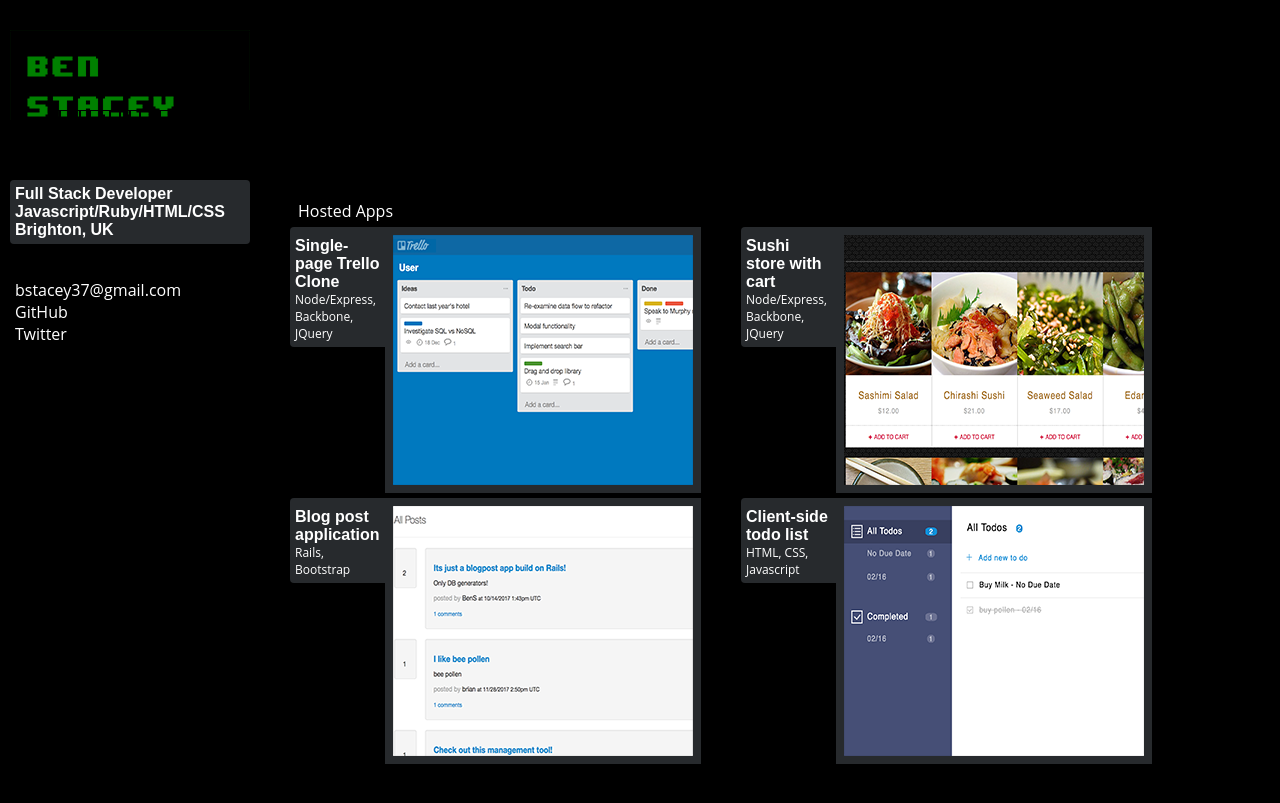
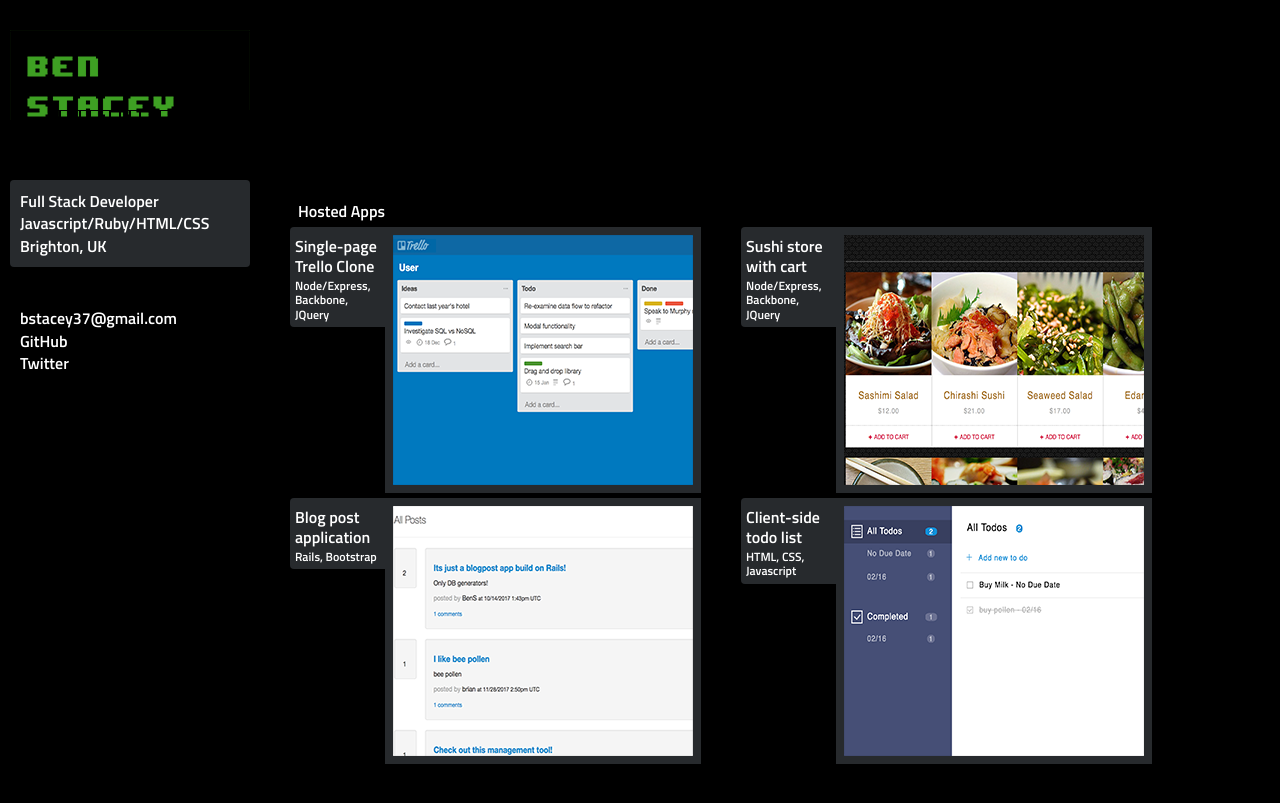
Before and after one commit to SpiderMasterMind/spidermastermind.github.io, a Jekyll site: the page built from index.md, in a window 1280 px wide. Shown: the top 803 px of the page. Built offline with Jekyll 4.4.1, drawn with Linux system fonts in a browser that asks for light colours; nearby versions of some CDN libraries.

Commit message:
logo colour, font family

```diff
--- a/Gemfile
+++ b/Gemfile
@@ -9,7 +9,6 @@
 # This will help ensure the proper Jekyll version is running.
 # Happy Jekylling!
 gem "jekyll", "~> 3.6.2"
-gem "jekyll-octicons"
 
 # This is the default theme for new Jekyll sites. You may change this to anything you like.
 gem "minima", "~> 2.0"
@@ -21,6 +20,7 @@
 # If you have any plugins, put them here!
 group :jekyll_plugins do
   gem "jekyll-feed", "~> 0.6"
+
 end
 
 # Windows does not include zoneinfo files, so bundle the tzinfo-data gem
--- a/_config.yml
+++ b/_config.yml
@@ -32,7 +32,6 @@
 theme: minima
 plugins:
   - jekyll-feed
-  - jekyll-octicons
 
 # Exclude from processing.
 # The following items will not be processed, by default. Create a custom list
--- a/_config_dev.yml
+++ b/_config_dev.yml
@@ -32,7 +32,6 @@
 theme: minima
 plugins:
   - jekyll-feed
-  - jekyll-octicons
 
 # Exclude from processing.
 # The following items will not be processed, by default. Create a custom list
--- a/_includes/head.html
+++ b/_includes/head.html
@@ -5,5 +5,6 @@
 
 	<title>{% if page.title %}{{ page.title }}{% else %}{{ site.title }}{% endif %}</title>
 	<link rel="stylesheet" href="/css/base.css">
+	<link href="https://fonts.googleapis.com/css?family=Titillium+Web:600" rel="stylesheet">
 	<script src="https://cdnjs.cloudflare.com/ajax/libs/gsap/1.20.3/TweenMax.min.js"></script>
 </head>
--- a/_includes/sidebar.html
+++ b/_includes/sidebar.html
@@ -13,9 +13,9 @@
 </div>
 <div class="contact">
 	<ul>
-		<li><a href="#">bstacey37@gmail.com</a></li>
-		<li><a href="#">GitHub</a></li>
-		<li><a href="#">Twitter</a></li>
+		<li><a href="mailto:bstacey37@gmail.com">bstacey37@gmail.com</a></li>
+		<li><a href="https://github.com/SpiderMasterMind">GitHub</a></li>
+		<li><a href="https://twitter.com/_benstacey">Twitter</a></li>
 	</ul>
 </div>
 <script src="mysite.js"></script>
--- a/_sass/_styles.scss
+++ b/_sass/_styles.scss
@@ -2,14 +2,15 @@
 
 body {
 	margin: 0;
-	font-family: $font-style;
+	font-family: $font-family;
+	line-height: 1.4;
 	-webkit-font-smoothing: antialiased;
 	background-color: $background-color;
 	color: $font-color;
 }
 
 h1, h2, h3, h4, {
-	font-family: $heading-font;
+	font-family:  $font-family;;
 }
 
 aside {
@@ -49,6 +50,8 @@
 
 #content {
 	margin: 0 30px 0 30px;
+	line-height: 1.2;
+
 }
 
 .apps-area {
@@ -77,6 +80,9 @@
 	padding: 10px 5px 5px 5px;
 	border-top-right-radius: 0;
 	border-bottom-right-radius: 0;
+	h4 {
+		margin-bottom: 3px;
+	}
 	p {
 		font-size: 12px;
 	}
@@ -125,7 +131,7 @@
   box-sizing: border-box;
   height: 10px;
   width: 10px;
-  background-color: green;
+  background-color: $logo-color;
   display: inline-block;
 
 }
@@ -140,12 +146,16 @@
 /* INFO */
 
 .info {
-	padding: 5px;
+	padding: 10px;
 }
 
 /* CONTACT */
 
 .contact {
 	margin-top: 30px;
-	padding: 5px;
+	padding: 10px;
 }
+
+.contact a:hover {
+	color: $logo-color;
+}
--- a/css/base.scss
+++ b/css/base.scss
@@ -3,13 +3,12 @@
 
 $content-width: 800px;
 $main: #19CCAA;
-$font-style: 'Open Sans', sans-serif;
+$font-family: 'Titillium Web', sans-serif;
 $font-color: #FFFFFF;
 $link-hover-color: $main;
-$heading-font: 'Muli', sans-serif;
-$heading-font-color: #425469;
 $background-color: black;
 $panel-color: #272a2d;
+$logo-color: #3ea023;
 
 @import "whitespace-reset";
 @import "styles";
```
